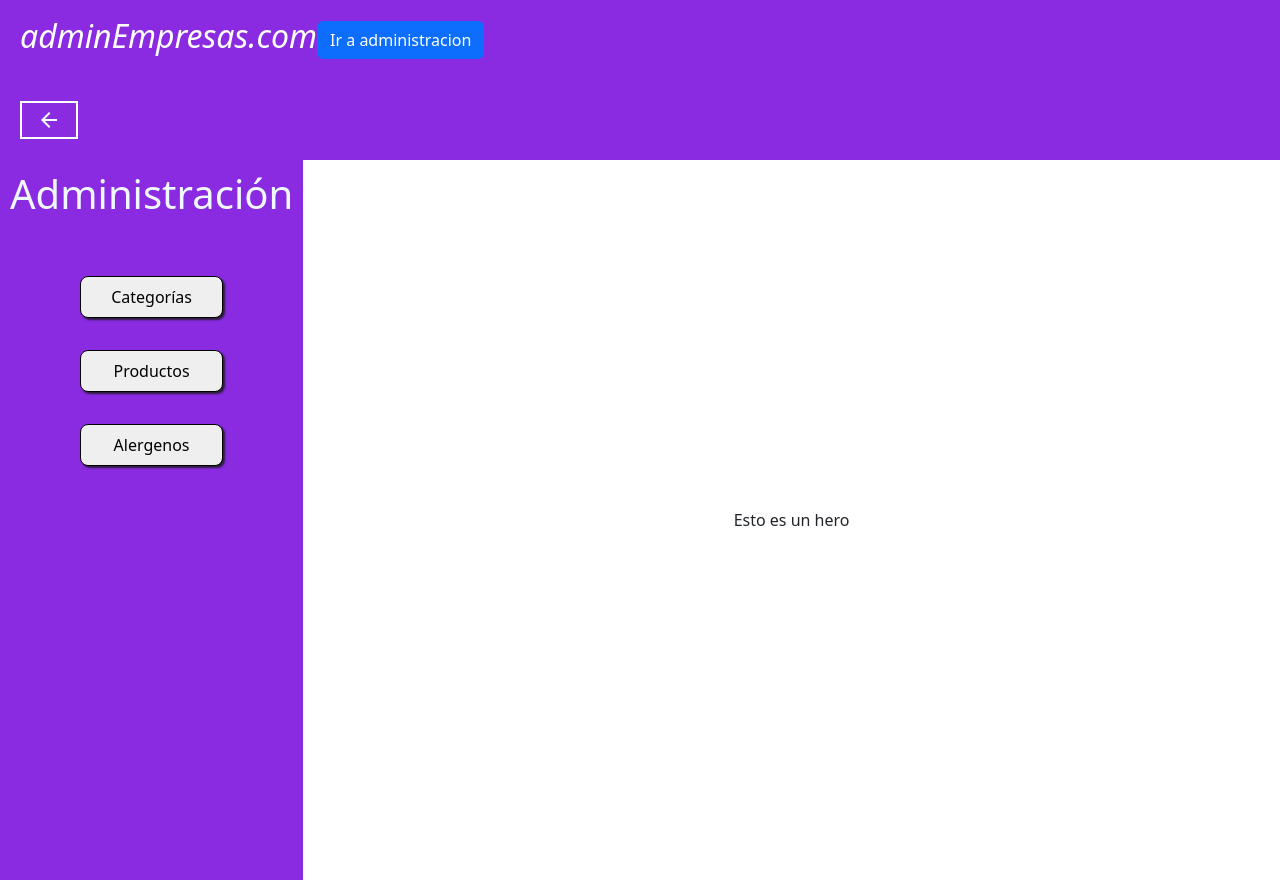
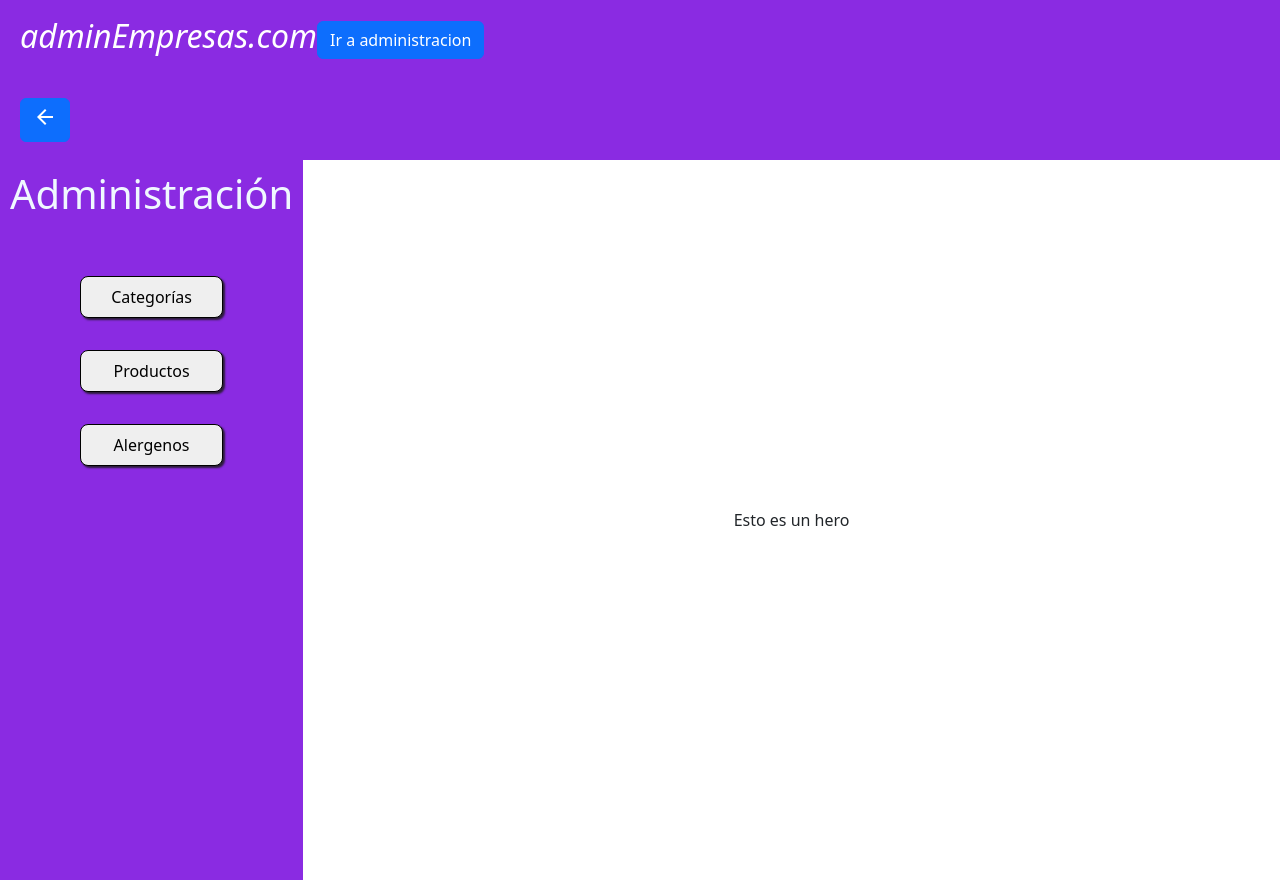
Before and after one commit to ThomasMunoz27/ProyectoFinal_Programacion_3_UTN, a React (Vite) app in the folder Proyecto Final Programacion 3 UTN/: page /administracion in a window 1280 px wide. Built offline with nearby package versions, Linux system fonts and the light colour scheme.

Commit message:
mini avance

```diff
--- a/Proyecto Final Programacion 3 UTN/src/components/UI/Administration/Header/AdministrationHeader.tsx
+++ b/Proyecto Final Programacion 3 UTN/src/components/UI/Administration/Header/AdministrationHeader.tsx
@@ -1,10 +1,23 @@
+import { Button } from 'react-bootstrap'
 import styles from '../../../UI/Administration/Header/AdministrationHeader.module.css'
+import { useNavigate } from 'react-router-dom'
 <link rel="stylesheet" href="https://fonts.googleapis.com/css2?family=Material+Symbols+Outlined:opsz,wght,FILL,GRAD@20..48,100..700,0..1,-50..200&icon_names=arrow_back" />
 
 export const AdministrationHeader = () => {
+
+  const navigate = useNavigate()
+  const handleNavigateBack = () => {
+    navigate(-1)
+  }
+
   return (
-    <header className={styles.header}><button className={styles.headerBtn}> <span className="material-symbols-outlined">
-    arrow_back
-    </span> </button></header>
+    <header className={styles.header}>
+      <Button className={styles.headerBtn} onClick={handleNavigateBack}>
+        <span className="material-symbols-outlined">
+          arrow_back
+        </span>
+      </Button>
+
+    </header>
   )
 }
--- a/Proyecto Final Programacion 3 UTN/src/components/UI/HomeComps/CardCompany/CardCompany.tsx
+++ b/Proyecto Final Programacion 3 UTN/src/components/UI/HomeComps/CardCompany/CardCompany.tsx
@@ -17,7 +17,7 @@ export const CardCompany : FC<ICardCompany>= ({company}) => {
 
   const dispatch = useDispatch()
 
-  const handleSelect = ()=>{
+  const handleSelectCompany = ()=>{
     dispatch(setSelectedCompany(company))
   }
 
@@ -39,7 +39,7 @@ export const CardCompany : FC<ICardCompany>= ({company}) => {
 
   return (
     <>
-      <Card onClick={handleSelect} className={styles.cardContainer} style={{ width: '18rem' }}>
+      <Card onClick={handleSelectCompany} className={styles.cardContainer} style={{ width: '18rem' }}>
         <Card.Body>
           <img
             src={
```
Also changed, not shown: Proyecto Final Programacion 3 UTN/src/redux/slices/addCompanySlice.ts (deleted).
